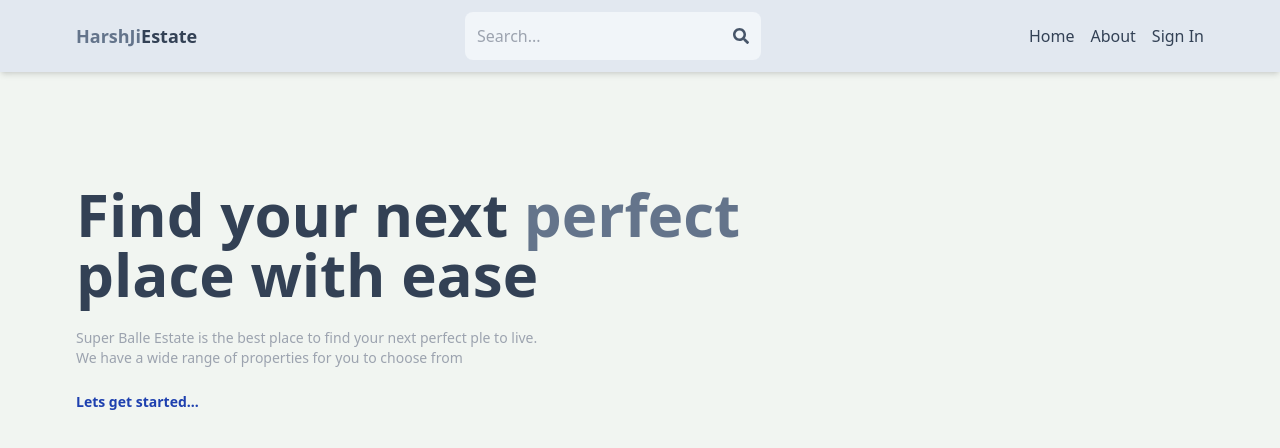
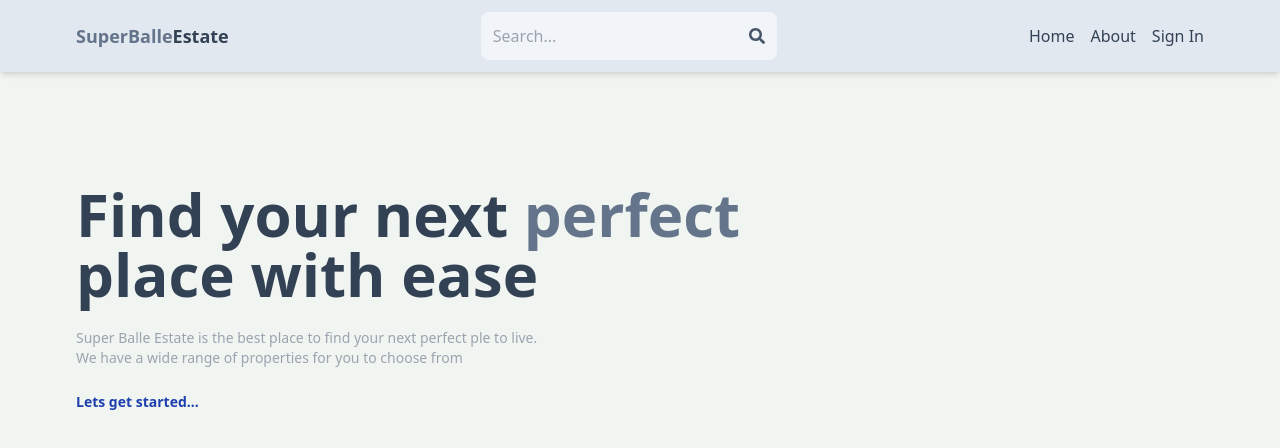
Before and after one commit to HarshKalwani/Real-estate-webApp, a React (Vite) app in the folder client/: page / in a window 1280 px wide. Shown: the top 448 px of the page. Built offline with nearby package versions, Linux system fonts and the light colour scheme; no server answers.

Commit message:
Final Pre app

```diff
--- a/client/src/components/Header.jsx
+++ b/client/src/components/Header.jsx
@@ -31,7 +31,7 @@ const Header = () => {
 
                 <Link to="/">
                     <h1 className='font-bold text-sm sm:text-lg flex flex-wrap'>
-                        <span className="text-slate-500">HarshJi</span>
+                        <span className="text-slate-500">SuperBalle</span>
                         <span className="text-slate-700">Estate</span>
                     </h1>
 
```
